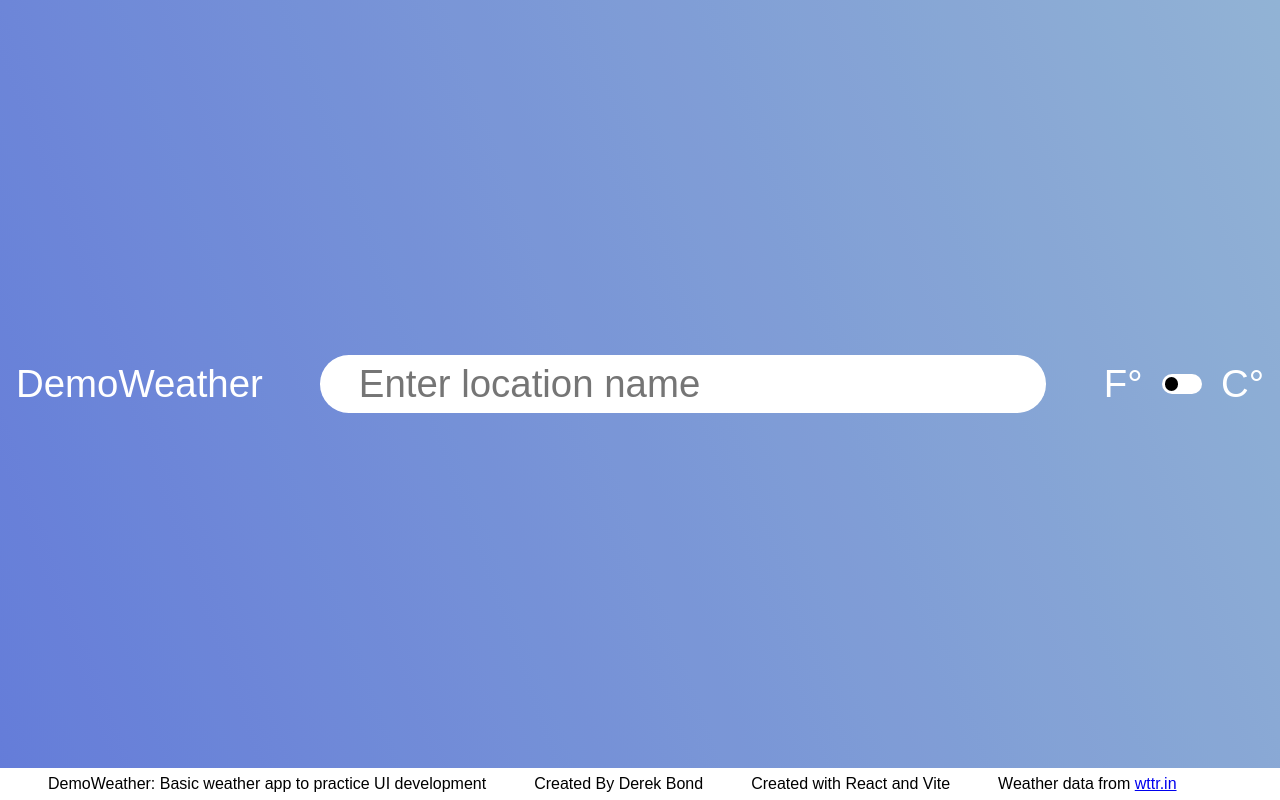
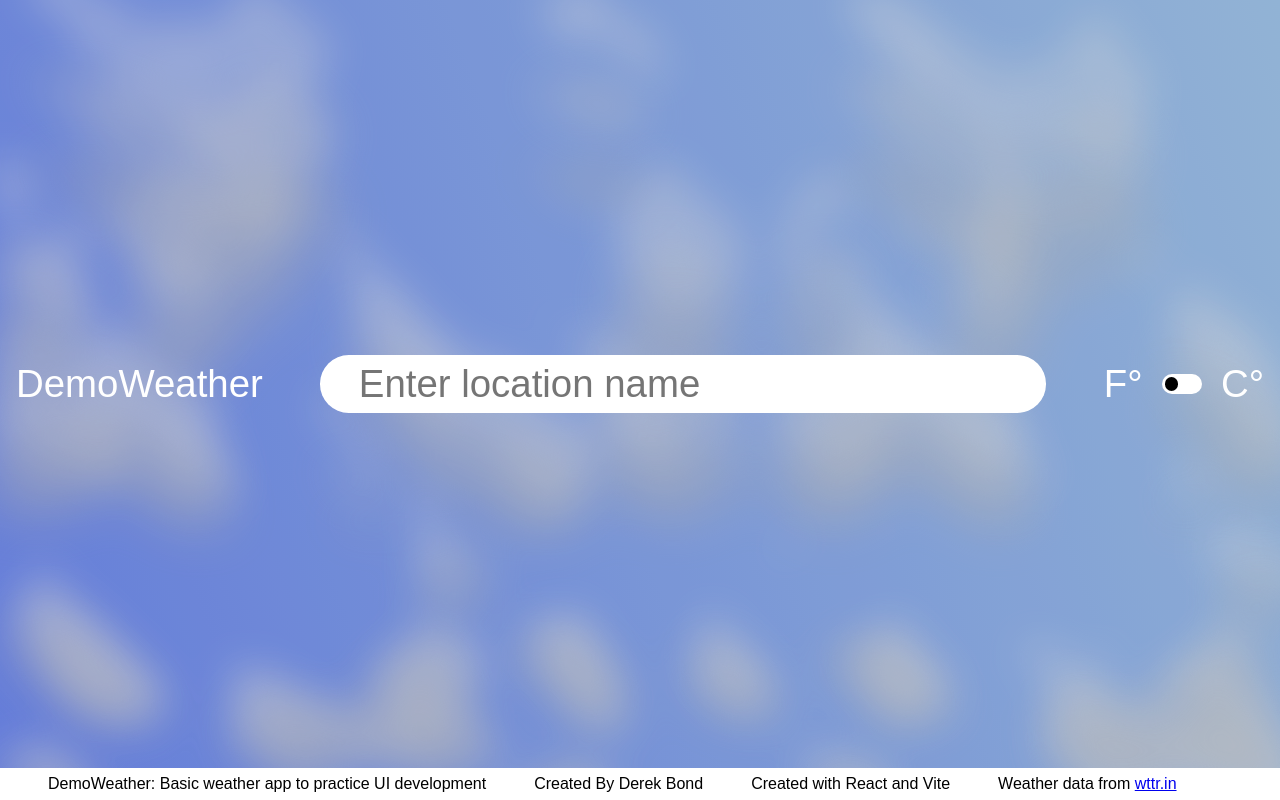
Before and after one commit to drB-dotjpg/DemoWeather, a React (Vite) app: page / in a window 1280 px wide. Built offline with nearby package versions, Linux system fonts and the light colour scheme; the HTML template or start-up script is replaced by a standard one; a web font is replaced by a local one.

Commit message:
svg clouds

```diff
--- a/src/components/Background.tsx
+++ b/src/components/Background.tsx
@@ -42,7 +42,25 @@ export default function Background({ weatherDesc }: BackgroundProps) {
     });
 
     return (
-        <div className='background' ref={background}></div>
+        <div className='background' ref={background}>
+            <svg width="0" height="0">
+                <filter id="filter-back">
+                    <feTurbulence type="fractalNoise" baseFrequency=".01" numOctaves="6" seed="0" />
+                    <feDisplacementMap in="SourceGraphic" scale="200" />
+                </filter>
+                <filter id="filter-middle">
+                    <feTurbulence type="fractalNoise" baseFrequency=".01" numOctaves="2" seed="0" />
+                    <feDisplacementMap in="SourceGraphic" scale="100" />
+                </filter>
+                <filter id="filter-front">
+                    <feTurbulence type="fractalNoise" baseFrequency=".01" numOctaves="2" seed="0" />
+                    <feDisplacementMap in="SourceGraphic" scale="60" />
+                </filter>
+            </svg>
+            <div className="clouds back"></div>
+            <div className="clouds middle"></div>
+            <div className="clouds front"></div>
+        </div>
     );
 }
 
--- a/src/styles/Background.css
+++ b/src/styles/Background.css
@@ -10,3 +10,29 @@
     filter: brightness(.85);
     z-index: -10;
 }
+
+.clouds {
+    position: fixed;
+    top: 0;
+    left: 0;
+    width: 100vw;
+    height: 100vh;
+    opacity: .4;
+    background: url('/texture.png');
+    background-size: contain;
+}
+
+.clouds.back {
+    filter: url("#filter-back") blur(20px);
+
+}
+
+.clouds.middle {
+    filter: brightness(.9) url("#filter-middle") blur(25px);
+    transform: translateY(40px) scaleY(.9);
+}
+
+.clouds.front {
+    filter: brightness(.8) url("#filter-front") blur(30px);
+    transform: translateY(80px) scaleY(.8);
+}
```
Also changed, not shown: public/texture.png (added).
